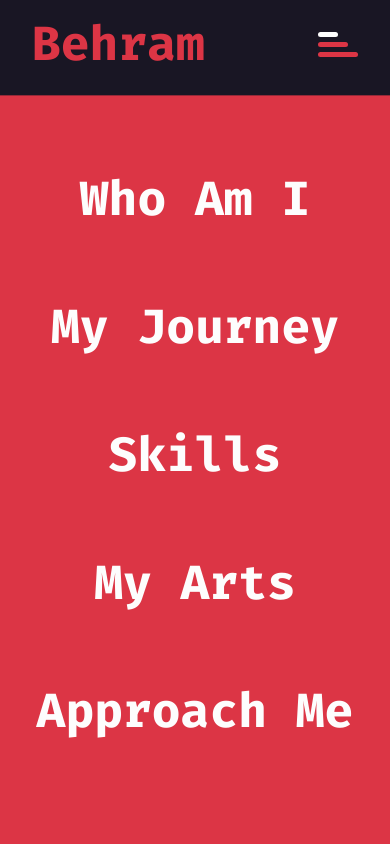
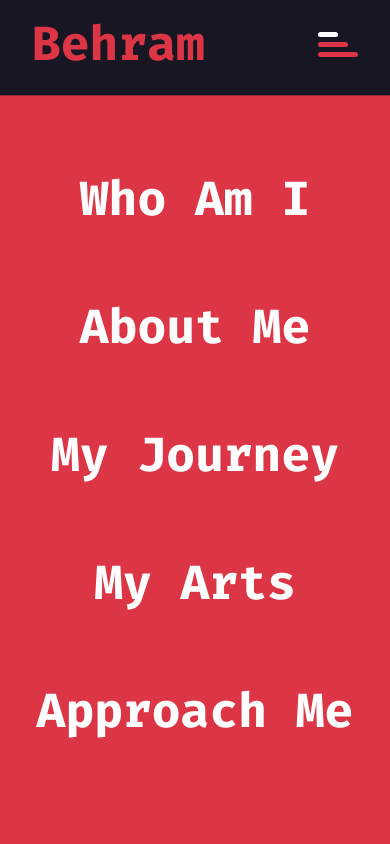
Before and after one commit to Behram-Khattak/Resume, a Vue app: page / in a window 390 px wide. Both pictures are taken after a click on the element 338 px from the left and 44 px from the top of the page. Shown: the top 844 px of the page. Built offline with nearby package versions, Linux system fonts and the light colour scheme.

Commit message:
Made some changes

```diff
--- a/src/components/Hamburger.vue
+++ /dev/null
@@ -1,43 +0,0 @@
-<script setup>
-    defineProps({
-
-    });
-</script>
-
-<template>
-    <ul class="hamburger-menu capitalize text-5xl space-y-20 text-center lg:hidden">
-        <li>
-            <a href="#whoAmI">
-                <strong>who am i</strong>
-            </a>
-        </li>
-        <li>
-            <a href="#journey">
-                <strong>my journey</strong>
-            </a>
-        </li>
-        <li>
-            <a href="#skills">
-                <strong>skills</strong>
-            </a>
-        </li>
-        <li>
-            <a href="#myArts">
-                <strong>my arts</strong>
-            </a>
-        </li>
-        <li>
-            <a href="#approachMe">
-                <strong>approach me</strong>
-            </a>
-        </li>
-    </ul>
-</template>
-
-<script>
-export default {
-    methods: {
-        //
-    },
-}
-</script>
--- a/src/components/Header.vue
+++ b/src/components/Header.vue
@@ -1,6 +1,4 @@
 <script setup>
-import Hamburger from './Hamburger.vue';
-
     defineProps({
         //
     });
@@ -16,7 +14,7 @@ import Hamburger from './Hamburger.vue';
             </div>
 
             <div class="nav-links">
-                <div class="hamburger cursor-pointer" @click="openHamburgerMenu">
+                <div class="hamburger cursor-pointer" @click="HamburgerMenu">
                     <div class="bar" :class="{ animate_bar_first:animate_bar_first }"></div>
                     <div class="bar"></div>
                     <div class="bar"  :class="{ animate_bar_last:animate_bar_last }"></div>
@@ -53,7 +51,37 @@ import Hamburger from './Hamburger.vue';
         </nav>
 
     </div>
-    <Hamburger :class="{ hidden:hidden }"/>
+
+    <!-- Hamburger Mobile Menu -->
+    <div :class="{ hidden:hidden }">
+        <ul class="hamburger-menu capitalize text-5xl space-y-20 text-center lg:hidden">
+            <li @click="HamburgerMenu">
+                <a href="#whoAmI">
+                    <strong>who am i</strong>
+                </a>
+            </li>
+            <li @click="HamburgerMenu">
+                <a href="#aboutMe">
+                    <strong>about me</strong>
+                </a>
+            </li>
+            <li @click="HamburgerMenu">
+                <a href="#myJourney">
+                    <strong>my journey</strong>
+                </a>
+            </li>
+            <li @click="HamburgerMenu">
+                <a href="#myArts">
+                    <strong>my arts</strong>
+                </a>
+            </li>
+            <li @click="HamburgerMenu">
+                <a href="#approachMe">
+                    <strong>approach me</strong>
+                </a>
+            </li>
+        </ul>
+    </div>
 
 </template>
 
@@ -71,7 +99,7 @@ import Hamburger from './Hamburger.vue';
         }),
 
         methods: {
-            openHamburgerMenu() {
+            HamburgerMenu() {
                 this.hidden = !this.hidden;
                 this.animate_bar_first = !this.animate_bar_first;
                 this.animate_bar_last = !this.animate_bar_last;
```
